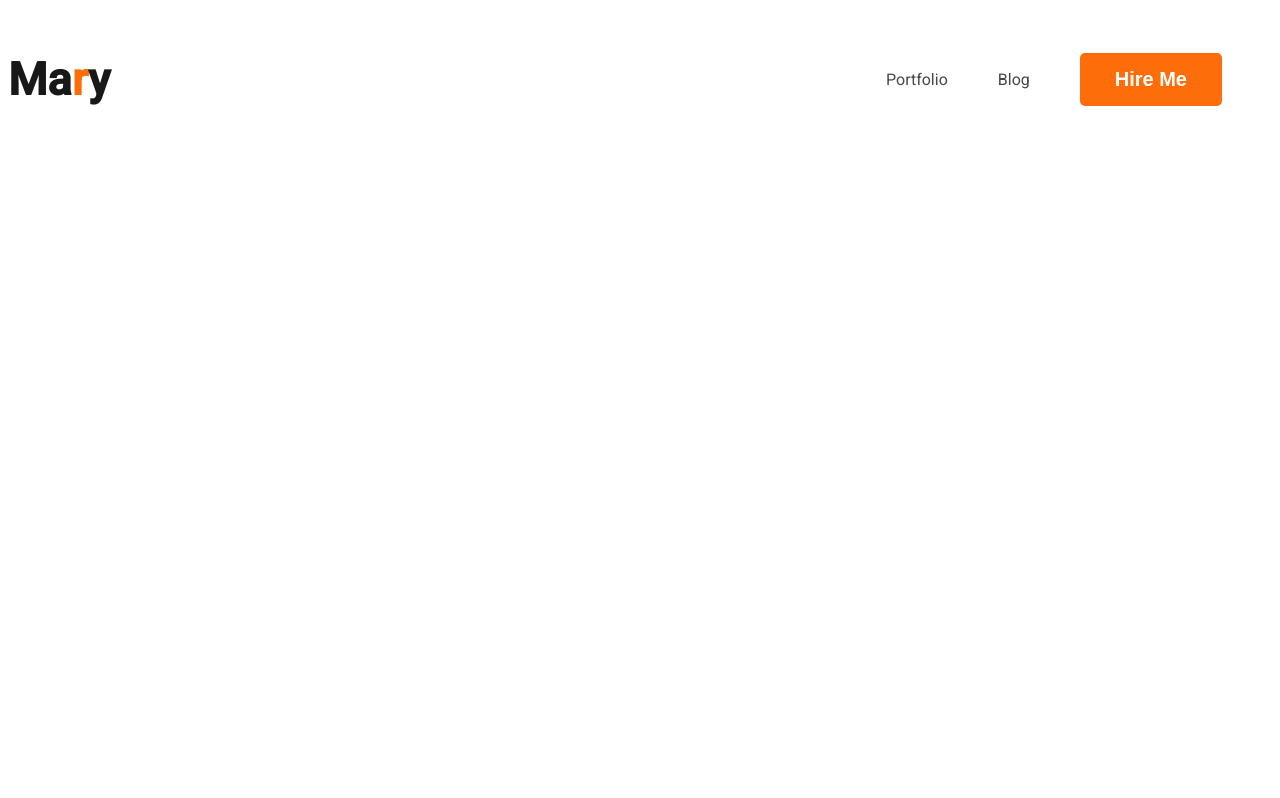
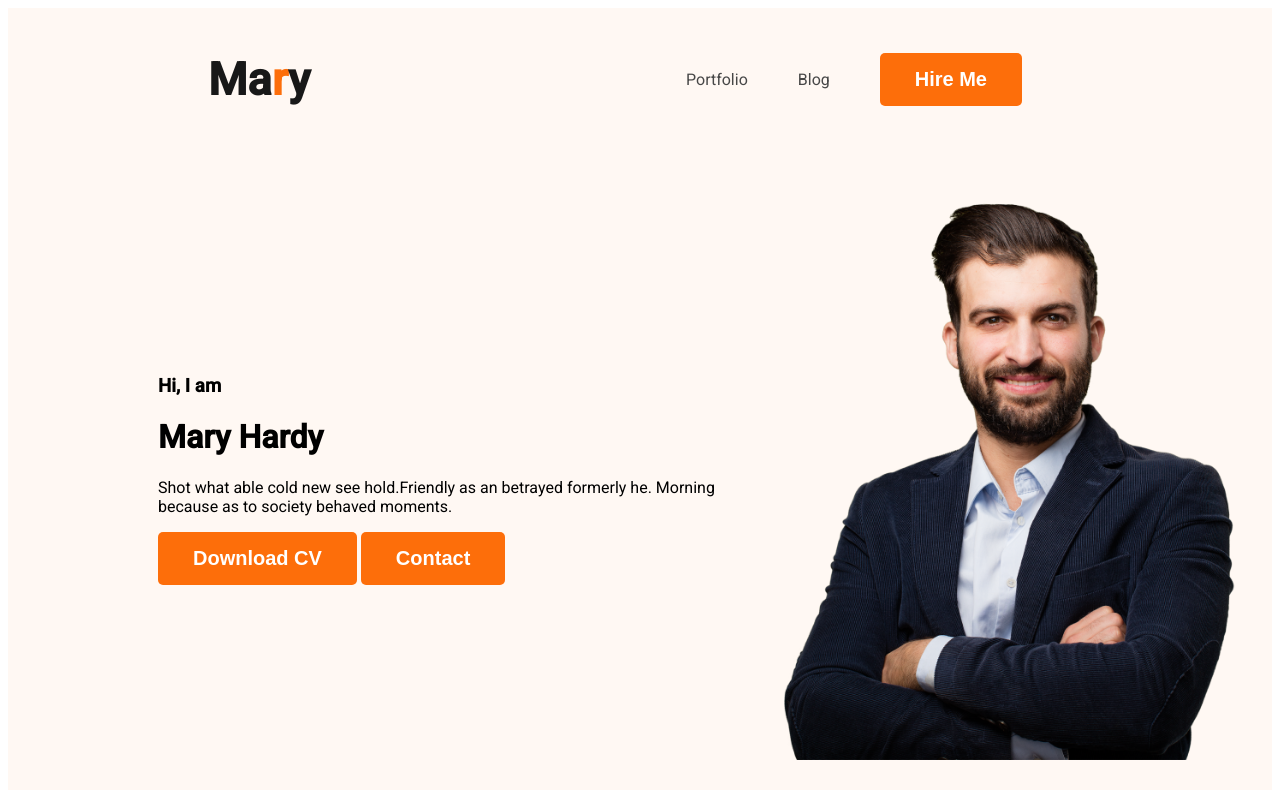
Before and after one commit to Khaledsobuj/developer-protfollio, a plain HTML site: page index.html in a window 1280 px wide. Drawn offline with Linux system fonts and the light colour scheme.

Commit message:
addead banner item

```diff
--- a/index.html
+++ b/index.html
@@ -16,7 +16,7 @@
 </head>
 
 <body>
-    <header>
+    <header class="header">
         <nav>
             <h3 class="nav-title">Ma<span class="text-primary">r</span>y</h3>
             <ul>
@@ -25,7 +25,17 @@
                 <li><button class="btn-primary">Hire Me</button></li>
             </ul>
         </nav>
-
+        <div class="banner">
+            <div class="banner-conten">
+                <h3 class="banner-greeting">Hi, I am</h3>
+                <h1 class="banner-title"> Mary Hardy</h1>
+                <p>Shot what able cold new see hold.Friendly as an betrayed formerly he. Morning because as to society
+                    behaved moments.</p>
+                <button class="btn-primary"> Download CV</button>
+                <button class="btn-primary">Contact</button>
+            </div>
+            <img class="profile-pic" src="images/hardy.png" alt="">
+        </div>
     </header>
     <main>
 
--- a/styles/Portfolio.css
+++ b/styles/Portfolio.css
@@ -28,6 +28,7 @@ nav {
     display: flex;
     align-items: center;
     justify-content: space-between;
+    margin: 0 200px;
 }
 
 .nav-title {
@@ -50,3 +51,20 @@ nav a {
     text-decoration: none;
     color: #474747;
 }
+
+/* header related style */
+
+.header {
+    background-color: #FFF8F3;
+    ;
+}
+
+.banner {
+    padding: 30px 30px 30px 150px;
+    display: flex;
+    align-items: center;
+}
+
+.banner .profile-pic {
+    width: 500px;
+}
```
